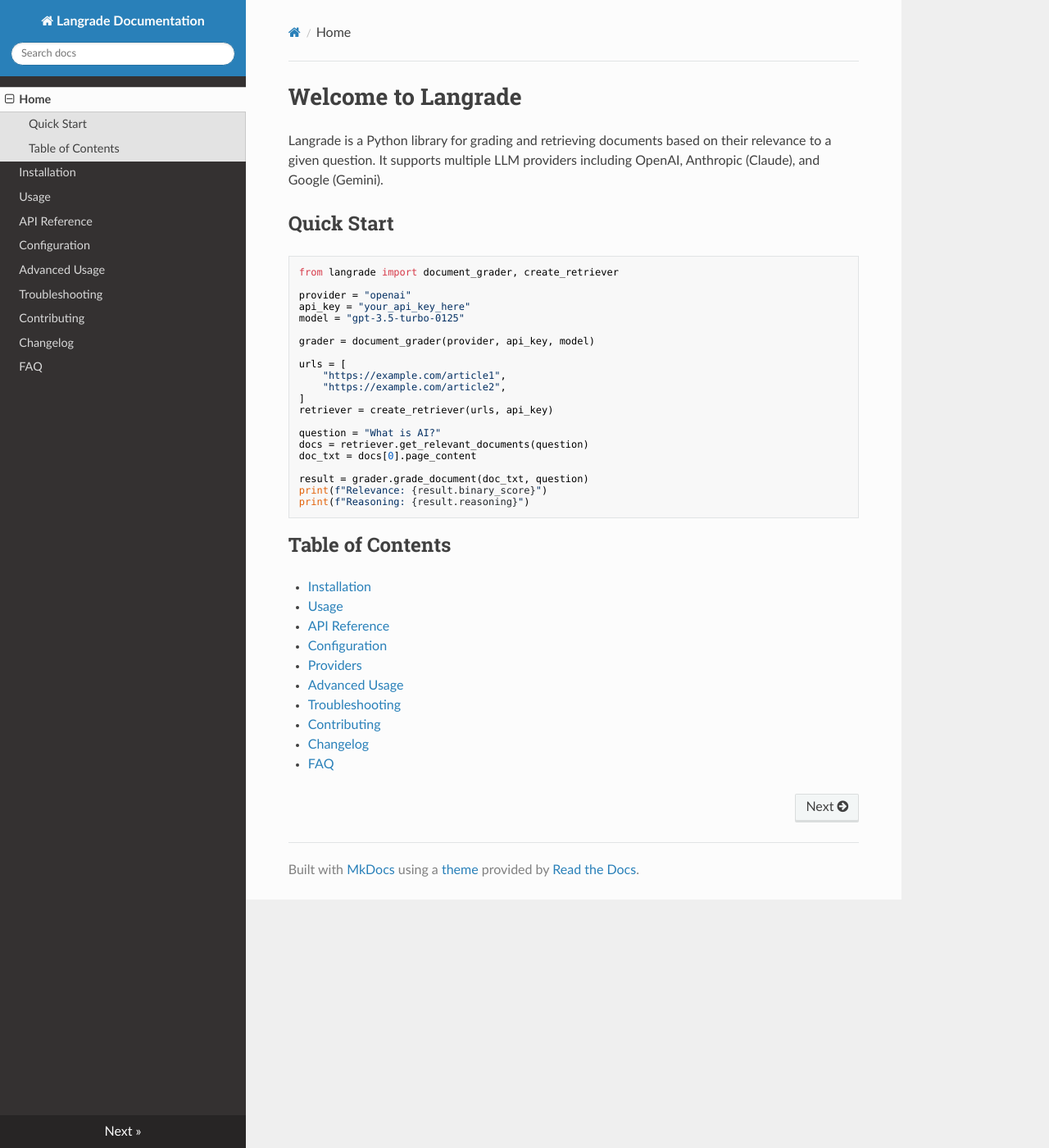
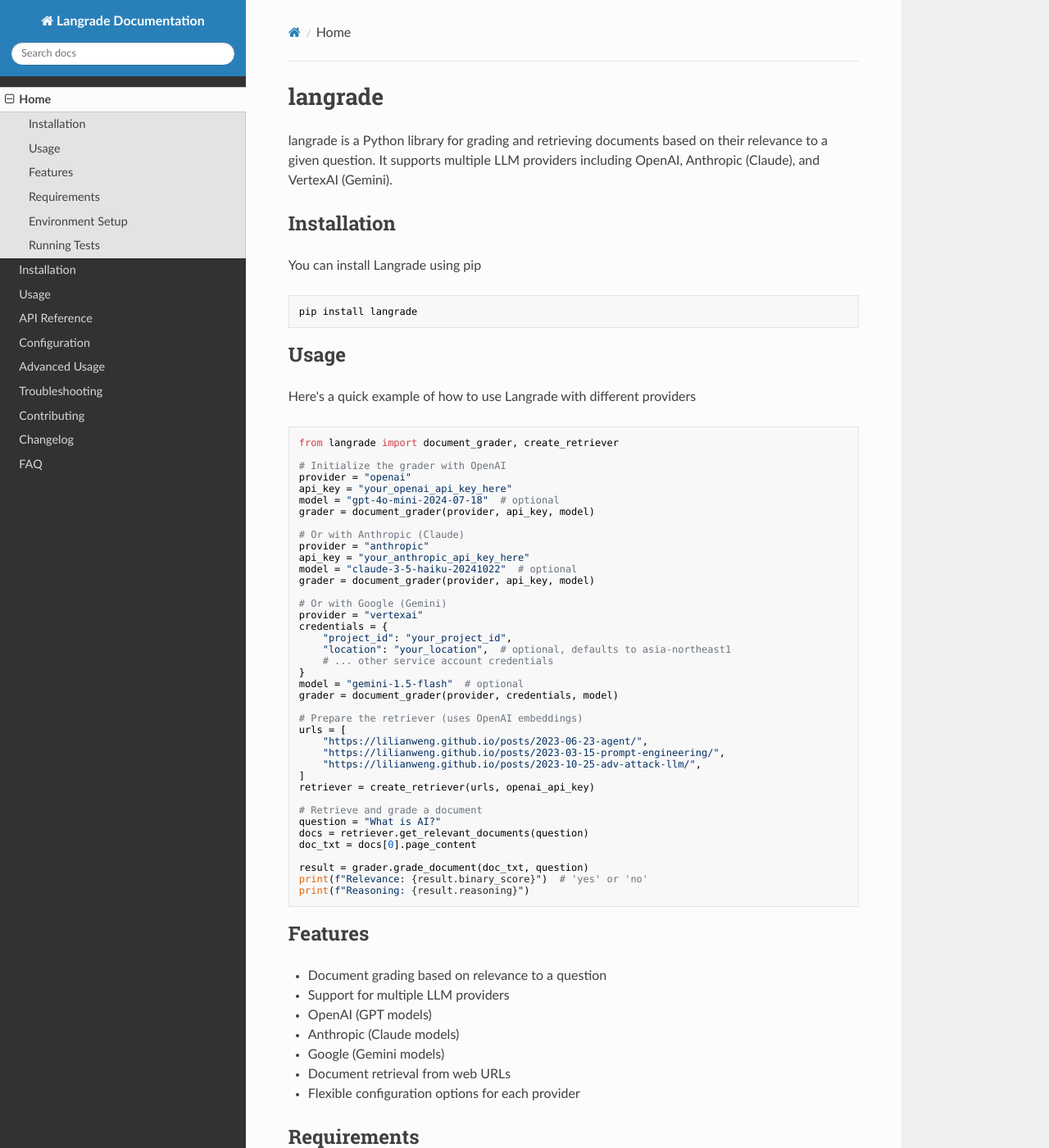
Before and after one commit to nisaji/langrade, an MkDocs documentation site: the page built from docs/index.md, in a window 1280 px wide and 1400 px high. Shown: the whole window at 82% size. Built offline with MkDocs 1.6.1, drawn with Linux system fonts in a browser that asks for light colours; nearby versions of some CDN libraries; some of the changed text lies outside the part shown.

Commit message:
fix: docs

````diff
--- a/docs/index.md
+++ b/docs/index.md
@@ -1,42 +1,115 @@
-# Welcome to Langrade
+# langrade
 
-Langrade is a Python library for grading and retrieving documents based on their relevance to a given question. It supports multiple LLM providers including OpenAI, Anthropic (Claude), and Google (Gemini).
+langrade is a Python library for grading and retrieving documents based on their relevance to a given question. It supports multiple LLM providers including OpenAI, Anthropic (Claude), and VertexAI (Gemini).
 
-## Quick Start
+## Installation
+
+You can install Langrade using pip
+
+```bash
+pip install langrade
+```
+
+## Usage
+
+Here's a quick example of how to use Langrade with different providers
 
 ```python
 from langrade import document_grader, create_retriever
 
+# Initialize the grader with OpenAI
 provider = "openai"
-api_key = "your_api_key_here"
-model = "gpt-3.5-turbo-0125"
-
+api_key = "your_openai_api_key_here"
+model = "gpt-4o-mini-2024-07-18"  # optional
 grader = document_grader(provider, api_key, model)
 
+# Or with Anthropic (Claude)
+provider = "anthropic"
+api_key = "your_anthropic_api_key_here"
+model = "claude-3-5-haiku-20241022"  # optional
+grader = document_grader(provider, api_key, model)
+
+# Or with Google (Gemini)
+provider = "vertexai"
+credentials = {
+    "project_id": "your_project_id",
+    "location": "your_location",  # optional, defaults to asia-northeast1
+    # ... other service account credentials
+}
+model = "gemini-1.5-flash"  # optional
+grader = document_grader(provider, credentials, model)
+
+# Prepare the retriever (uses OpenAI embeddings)
 urls = [
-    "https://example.com/article1",
-    "https://example.com/article2",
+    "https://lilianweng.github.io/posts/2023-06-23-agent/",
+    "https://lilianweng.github.io/posts/2023-03-15-prompt-engineering/",
+    "https://lilianweng.github.io/posts/2023-10-25-adv-attack-llm/",
 ]
-retriever = create_retriever(urls, api_key)
+retriever = create_retriever(urls, openai_api_key)
 
+# Retrieve and grade a document
 question = "What is AI?"
 docs = retriever.get_relevant_documents(question)
 doc_txt = docs[0].page_content
 
 result = grader.grade_document(doc_txt, question)
-print(f"Relevance: {result.binary_score}")
+print(f"Relevance: {result.binary_score}")  # 'yes' or 'no'
 print(f"Reasoning: {result.reasoning}")
 ```
 
-## Table of Contents
+## Features
 
-- [Installation](https://nisaji.github.io/langrade/installation)
-- [Usage](https://nisaji.github.io/langrade/usage)
-- [API Reference](https://nisaji.github.io/langrade/api)
-- [Configuration](https://nisaji.github.io/langrade/configuration)
-- [Providers](https://nisaji.github.io/langrade/providers)
-- [Advanced Usage](https://nisaji.github.io/langrade/advanced_usage)
-- [Troubleshooting](https://nisaji.github.io/langrade/troubleshooting)
-- [Contributing](https://nisaji.github.io/langrade/contributing)
-- [Changelog](https://nisaji.github.io/langrade/changelog)
-- [FAQ](https://nisaji.github.io/langrade/faq)
+- Document grading based on relevance to a question
+
+- Support for multiple LLM providers
+
+  - OpenAI (GPT models)
+  - Anthropic (Claude models)
+  - Google (Gemini models)
+
+- Document retrieval from web URLs
+
+- Flexible configuration options for each provider
+
+## Requirements
+
+- Python 3.9+
+- API key for chosen provider
+
+  - OpenAI API key for OpenAI
+  - Anthropic API key for Claude
+  - Google Cloud service account credentials for Gemini
+
+## Environment Setup
+
+- For local development:
+
+  1. Copy .env.example to .env
+  2. Fill in your API keys and configuration
+
+```
+# OpenAI Configuration
+OPENAI_API_KEY=your-api-key-here
+OPENAI_MODEL=gpt-3.5-turbo-0125
+
+# Google Cloud Platform Configuration
+GCP_PROJECT_ID=your-project-id
+GCP_LOCATION=asia-northeast1
+GOOGLE_APPLICATION_CREDENTIALS=path-to-credentials.json
+GEMINI_MODEL=gemini-2.0-flash-exp
+
+# Anthropic (Claude) Configuration
+ANTHROPIC_API_KEY=your-api-key-here
+CLAUDE_MODEL=claude-3-5-haiku-20241022
+
+# Default Engine Configuration
+DEFAULT_ENGINE_TYPE=openai
+```
+
+## Running Tests
+
+To run all tests
+
+```bash
+poetry run test
+```
````
Also changed, not shown: docs/advanced_usage.md (deleted, +0 -60 lines), docs/api.md (deleted, +0 -63 lines), docs/configuration.md (deleted, +0 -27 lines), docs/contributing.md (deleted, +0 -63 lines), docs/faq.md (deleted, +0 -51 lines), docs/installation.md (deleted, +0 -24 lines), docs/troubleshooting.md (deleted, +0 -39 lines), docs/usage.md (deleted, +0 -39 lines), docs/changelog.md (deleted).
